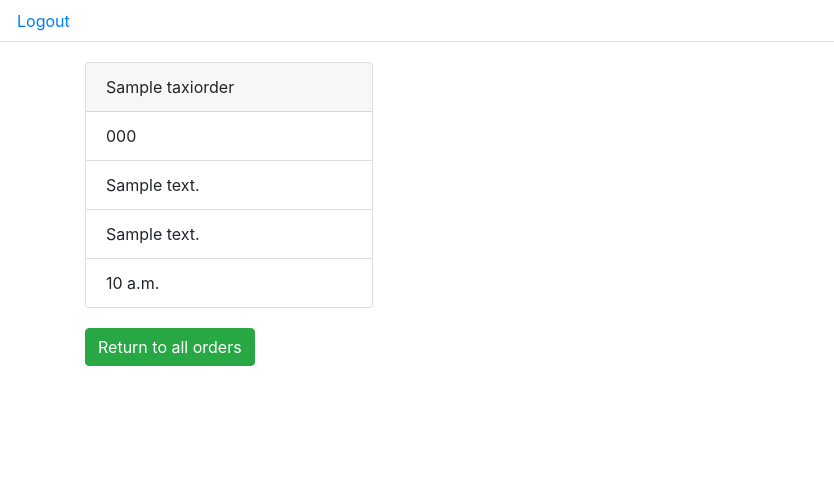
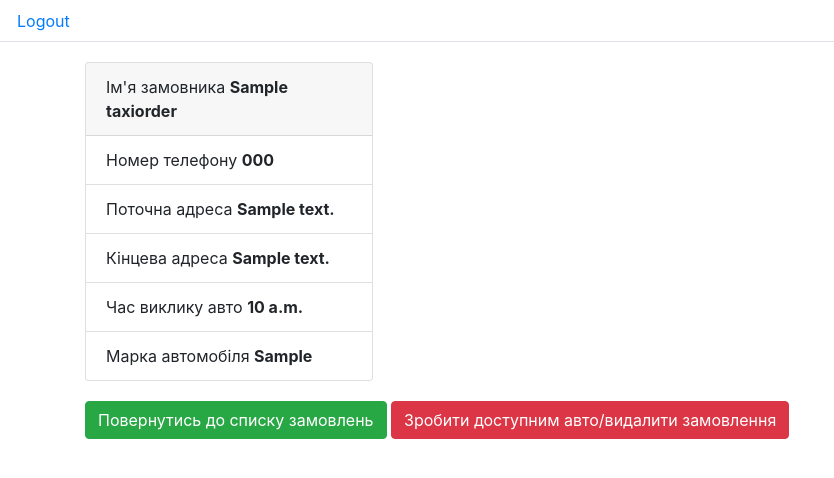
Before and after one commit to VladShat111/taxiservice, a Django app: page /taxi/order/1/ in a window 1280 px wide. Shown: the top 478 px of the page, without its empty margins (0-834 px from the left). Run offline with Django 3.2, Linux system fonts and the light colour scheme; a user stored in the database is signed in; tables that the repository leaves empty hold one stand-in row (values such as "Sample post"); some libraries are stand-ins or nearby versions.

Commit message:
Finale version 0.2.

```diff
--- a/taxi/urls.py
+++ b/taxi/urls.py
@@ -1,6 +1,11 @@
 from django.urls import path
-from django.contrib.auth import views
-from .views import OrdersView, OrderDetailView, register_page, login_user, logout_user, order_form_creation
+
+from .views import (OrdersView,
+                    OrderDetailView,
+                    register_page,
+                    login_user, logout_user,
+                    order_form_creation,
+                    change_taxi_state)
 
 urlpatterns = [
     path('orders/', OrdersView.as_view(), name='all_orders'),
@@ -9,4 +14,5 @@ urlpatterns = [
     path('login/', login_user, name='login'),
     path('logout/', logout_user, name='logout'),
     path('create/order/', order_form_creation, name='form_create'),
+    path('delete_order/<int:pk>/', change_taxi_state, name='delete')
 ]
--- a/taxi/views.py
+++ b/taxi/views.py
@@ -19,9 +19,15 @@ class OrdersView(LoginRequiredMixin, generic.ListView):
 
 
 class OrderDetailView(LoginRequiredMixin, generic.DetailView):
-    model = TaxiOrder
-    template_name = 'app/taxi/order.html'
 
+    def get(self, request, *args, **kwargs):
+        taxi_order = get_object_or_404(TaxiOrder, pk=kwargs['pk'])
+        car = Car.objects.get(order=taxi_order)
+
+        context = {'object': taxi_order,
+                   'car': car}
+
+        return render(request, 'app/taxi/order.html', context)
 
 def order_form_creation(request):
     form = TaxiOrderForm()
@@ -79,14 +85,20 @@ def logout_user(request):
     return redirect('login')
 
 
-def change_taxi_state(request, brand='xxx'):
+def change_taxi_state(request, pk):
     # При добавленні кнопки в html
-    # car1 = Car.objects.get(car_brand=brand)
-    # car1.order = None
-    # car1.active = True
-    # return car1
-    car = Car.objects.filter(active=False).first()
-    car.order = None
-    car.active = True
-    car.save()
-    return car
+    order = TaxiOrder.objects.get(pk=pk)
+    car1 = Car.objects.get(order=order)
+    if request.method == 'POST':
+        car1.order = None
+        car1.active = True
+        car1.save()
+        order.delete()
+        redirect('all_orders')
+
+    return render(request, 'app/taxi/confirm_delete.html')
+    # car = Car.objects.filter(active=False).first()
+    # car.order = None
+    # car.active = True
+    # car.save()
+    # return car
--- a/templates/app/taxi/order.html
+++ b/templates/app/taxi/order.html
@@ -3,15 +3,18 @@
     <div class="container" style="margin-top: 20px">
         <div class="card" style="width: 18rem;">
           <div class="card-header">
-            {{ object.name }}
+            Ім'я замовника <strong>{{ object.name }}</strong>
           </div>
               <ul class="list-group list-group-flush">
-                <li class="list-group-item">{{ object.phone }}</li>
-                <li class="list-group-item">{{ object.start_address }}</li>
-                <li class="list-group-item">{{ object.end_address }}</li>
-                <li class="list-group-item">{{ object.desire_time }}</li>
+                <li class="list-group-item">Номер телефону <strong>{{ object.phone }}</strong></li>
+                  <li class="list-group-item">Поточна адреса <strong>{{ object.start_address }}</strong></li>
+                <li class="list-group-item">Кінцева адреса <strong>{{ object.end_address }}</strong></li>
+                <li class="list-group-item">Час виклику авто <strong>{{ object.desire_time }}</strong></li>
+                <li class="list-group-item">Марка автомобіля <strong>{{ car.car_brand }}</strong></li>
               </ul>
         </div>
-        <a class="btn btn-success" href="{% url 'all_orders' %}" style="margin-top: 20px">Return to all orders</a>
+        <a class="btn btn-success" href="{% url 'all_orders' %}" style="margin-top: 20px">Повернутись до списку замовлень</a>
+        <a class="btn btn-danger" href="{% url 'delete' object.pk%}" style="margin-top: 20px">Зробити доступним авто/видалити замовлення</a>
+
     </div>
 {% endblock %}
```
Also changed, not shown: templates/app/taxi/confirm_delete.html (added, +9 -0 lines).
